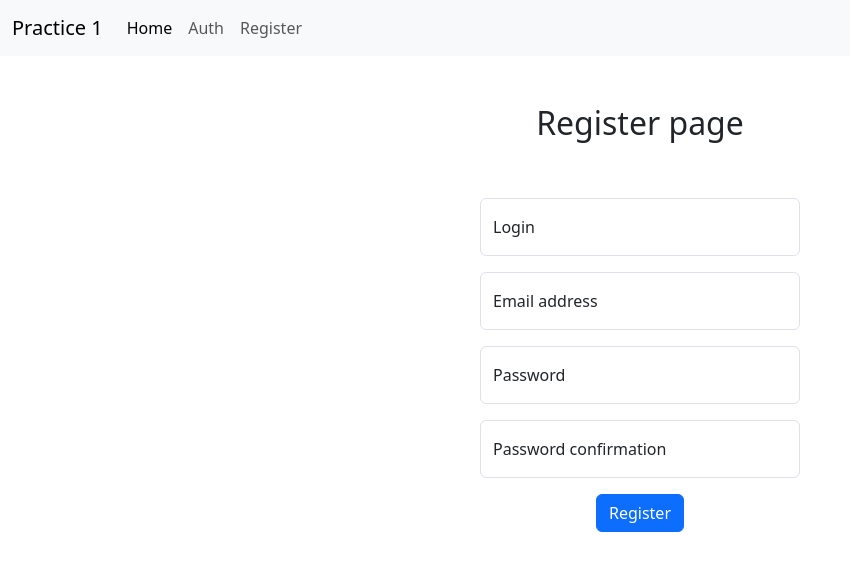
After one commit to samuraj198/BaseWeb, a PHP site: page /register in a window 1280 px wide. The commit adds this page. Shown: the top 571 px of the page, without its empty margins (0-850 px from the left). Run offline with PHP 8.4, Linux system fonts and the light colour scheme; tables that the repository leaves empty or names only in its code hold one stand-in row (values such as "Sample post").

Commit message:
add reg&auth&logout

```diff
--- /dev/null
+++ b/db.php
@@ -0,0 +1,4 @@
+<?php
+$link = mysqli_connect('localhost', 'root', '', 'basicWeb');
+mysqli_query($link, "SET NAMES 'utf8'");
+return $link;
--- a/index.php
+++ b/index.php
@@ -1 +1,50 @@
 <?php
+
+session_start();
+
+error_reporting(E_ALL);
+ini_set('display_errors', 'on');
+mb_internal_encoding('UTF-8');
+
+$link = include 'db.php';
+
+if (isset($_SESSION['id'])) {
+    $user = mysqli_fetch_assoc(mysqli_query($link,"SELECT * FROM `users` WHERE id= '$_SESSION[id]'"));
+}
+error_reporting(E_ALL);
+ini_set('display_errors', 'on');
+mb_internal_encoding('UTF-8');
+
+$url = $_SERVER['REQUEST_URI'];
+
+ob_start();
+include 'layout.php';
+$layout = ob_get_clean();
+
+
+if (preg_match('#/#', $url, $params)) {
+    $page = require 'main.php';
+
+    $layout = str_replace("{{ title }}", 'Main Page', $layout);
+}
+
+if (preg_match('#/auth#', $url, $params)) {
+    $page = require 'auth.php';
+
+    $layout = str_replace("{{ title }}", 'Auth', $layout);
+}
+
+if (preg_match('#/register#', $url, $params)) {
+    $page = require 'register.php';
+
+    $layout = str_replace("{{ title }}", 'Register', $layout);
+}
+
+if (preg_match('#/logout#', $url, $params)) {
+    $page = require 'logout.php';
+
+    $layout = str_replace("{{ title }}", 'Log out', $layout);
+}
+
+$layout = str_replace("{{ content }}", $page, $layout);
+echo $layout;
--- /dev/null
+++ b/layout.php
@@ -0,0 +1,58 @@
+<!doctype html>
+<html lang="en">
+<head>
+    <meta charset="UTF-8">
+    <meta name="viewport"
+          content="width=device-width, user-scalable=no, initial-scale=1.0, maximum-scale=1.0, minimum-scale=1.0">
+    <meta http-equiv="X-UA-Compatible" content="ie=edge">
+    <link href="https://cdn.jsdelivr.net/npm/bootstrap@5.3.3/dist/css/bootstrap.min.css"
+          rel="stylesheet" integrity="sha384-QWTKZyjpPEjISv5WaRU9OFeRpok6YctnYmDr5pNlyT2bRjXh0JMhjY6hW+ALEwIH"
+          crossorigin="anonymous">
+    <title>{{ title }}</title>
+</head>
+<body>
+<nav class="navbar navbar-expand-lg bg-body-tertiary">
+    <div class="container-fluid">
+        <a class="navbar-brand" href="/">Practice 1</a>
+        <button class="navbar-toggler" type="button" data-bs-toggle="collapse" data-bs-target="#navbarSupportedContent"
+                aria-controls="navbarSupportedContent" aria-expanded="false" aria-label="Toggle navigation">
+            <span class="navbar-toggler-icon"></span>
+        </button>
+        <div class="collapse navbar-collapse" id="navbarSupportedContent">
+            <ul class="navbar-nav me-auto mb-2 mb-lg-0">
+                <li class="nav-item">
+                    <a class="nav-link active" aria-current="page" href="/">Home</a>
+                </li>
+                <li class="nav-item d-flex">
+                    <a class="nav-link" href="/auth">Auth</a>
+                    <a class="nav-link" href="/register">Register</a>
+                </li>
+                <?php
+                if (!empty($_SESSION['auth'])) {?>
+                <li class="nav-item dropdown">
+                    <a class="nav-link dropdown-toggle" href="#" role="button" data-bs-toggle="dropdown"
+                       aria-expanded="false">
+                        Dropdown
+                    </a>
+                    <ul class="dropdown-menu">
+                        <li><a class="dropdown-item" href="/profile">Profile</a></li>
+                        <li>
+                            <hr class="dropdown-divider">
+                        </li>
+                        <li><a class="dropdown-item" href="/logout">Log out</a></li>
+                    </ul>
+                </li>
+                <?php }?>
+            </ul>
+        </div>
+    </div>
+</nav>
+<main class="d-flex flex-column align-items-center">
+    {{ content }}
+</main>
+
+</body>
+<script src="https://cdn.jsdelivr.net/npm/bootstrap@5.3.3/dist/js/bootstrap.bundle.min.js"
+        integrity="sha384-YvpcrYf0tY3lHB60NNkmXc5s9fDVZLESaAA55NDzOxhy9GkcIdslK1eN7N6jIeHz"
+        crossorigin="anonymous"></script>
+</html>
--- /dev/null
+++ b/logout.php
@@ -0,0 +1,4 @@
+<?php
+session_start();
+session_destroy();
+header('Location: /');
--- /dev/null
+++ b/main.php
@@ -0,0 +1,3 @@
+<?php
+$text = "<h1 class='text-center p-5'>Main page</h1>";
+return $text;
--- /dev/null
+++ b/register.php
@@ -0,0 +1,98 @@
+<?php
+
+$link = include 'db.php';
+
+$users = mysqli_fetch_all(mysqli_query($link, "SELECT * FROM `users`"), MYSQLI_ASSOC);
+
+if (isset($_POST['login'])) {
+    $login = $_POST['login'];
+    $password = $_POST['password'];
+    $hash = password_hash($password, PASSWORD_BCRYPT);
+    $passwordConf = $_POST['password_confirmation'];
+    $email = $_POST['email'];
+
+    $errors = [];
+
+    if (strlen($login) < 5 || strlen($login) > 20) {
+        $_SESSION['loginError'] = "Login length must be 5 to 20 characters";
+        array_push($errors, $_SESSION['loginError']);
+    }
+
+    $query = mysqli_fetch_assoc(mysqli_query($link, "SELECT * FROM `users` WHERE login = '$login'"));
+    if (isset($query)) {
+        $_SESSION['loginError'] = "Login already exists";
+        array_push($errors, $_SESSION['loginError']);
+    }
+
+    $query = mysqli_fetch_assoc(mysqli_query($link,"SELECT * FROM `users` WHERE email = '$email'"));
+    if (isset($query)) {
+        $_SESSION['emailError'] = "This email is already registered";
+        array_push($errors, $_SESSION['emailError']);
+    }
+
+    if (strlen($password) < 5) {
+        $_SESSION['passwordError'] = "Password must be at least 5 characters";
+        array_push($errors, $_SESSION['passwordError']);
+    }
+
+    if ($password !== $passwordConf) {
+        $_SESSION['passwordConfError'] = "Passwords do not match";
+        array_push($errors, $_SESSION['passwordConfError']);
+    }
+
+    if (!empty($errors)) {
+        header('Location: /register');
+        exit;
+    }
+
+    $query = mysqli_query($link,"INSERT INTO `users` (`login`, `password`, `email`) VALUES ('$login', '$hash', '$email')");
+
+    $check = mysqli_fetch_assoc(mysqli_query($link,"SELECT * FROM `users` WHERE email = '$email'"));
+
+    $_SESSION['id'] = $check['id'];
+    $_SESSION['auth'] = true;
+
+    header('Location: /');
+    exit();
+}
+
+$text = "<h2 class='text-center p-5'>Register page</h2>";
+$text .=
+    "<form method='POST' action='' class='w-100 d-flex flex-column align-items-center'>
+        <div class='form-floating mb-3 w-25'>
+            <input required name='login' type='text' class='form-control' id='floatingLogin' placeholder='Daniil/samuraj198'>
+            <label for='floatingLogin'>Login</label>";
+            if (isset($_SESSION['loginError'])) {
+                $text .= "<p class='text-danger mt-1' id='loginError'>$_SESSION[loginError]</p>";
+                unset($_SESSION['loginError']);
+            }
+        $text .= "</div>
+        <div class='form-floating mb-3 w-25'>
+            <input required name='email' type='email' class='form-control' id='floatingInput' placeholder='name@example.com'>
+            <label for='floatingInput'>Email address</label>";
+            if (isset($_SESSION['emailError'])) {
+                $text .= "<p class='text-danger mt-1' id='emailError'>$_SESSION[emailError]</p>";
+                unset($_SESSION['emailError']);
+            }
+        $text .= "</div>
+        <div class='form-floating mb-3 w-25'>
+            <input required name='password' type='password' class='form-control' id='floatingPassword' placeholder='Password'>
+            <label for='floatingPassword'>Password</label>";
+            if (isset($_SESSION['passwordError'])) {
+                $text .= "<p class='text-danger mt-1' id='passwordError'>$_SESSION[passwordError]</p>";
+                unset($_SESSION['passwordError']);
+            }
+        $text .= "</div>
+        <div class='form-floating mb-3 w-25'>
+            <input required name='password_confirmation' type='password' class='form-control' id='floatingPasswordConf' placeholder='Password confirmation'>
+            <label for='floatingPassword'>Password confirmation</label>";
+            if (isset($_SESSION['passwordConfError'])) {
+                $text .= "<p class='text-danger mt-1' id='passwordConfError'>$_SESSION[passwordConfError]</p>";
+                unset($_SESSION['passwordConfError']);
+            }
+        $text .= "</div>
+        <div class=''>
+            <button class='btn btn-primary' type='submit'>Register</button>
+        </div>
+    </form>";
+return $text;
```
Also changed, not shown: auth.php (added, +30 -0 lines), .htaccess (added).
